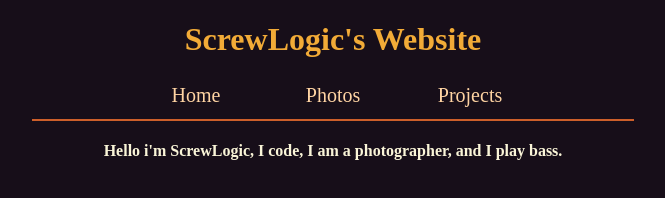
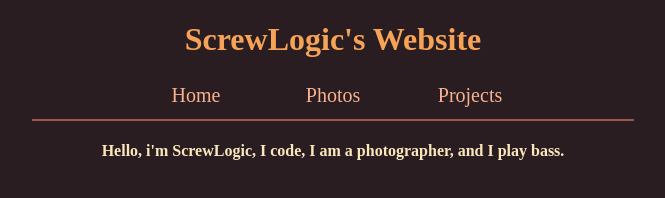
Before and after one commit to screw1logic/Website, a plain HTML site: page index.html in a window 1280 px wide. Shown: the whole page, without its empty margins (307-972 px from the left). Drawn offline with Linux system fonts and the light colour scheme.

Commit message:
Color change again

```diff
--- a/index.html
+++ b/index.html
@@ -18,6 +18,6 @@
     <hr/>
 
     <div>
-        <h4>Hello i'm ScrewLogic, I code, I am a photographer, and I play bass.</h4>
+        <h4>Hello, i'm ScrewLogic, I code, I am a photographer, and I play bass.</h4>
     </div>
 </body>
--- a/stylesheet.css
+++ b/stylesheet.css
@@ -1,17 +1,17 @@
 /* TITTLES */
 h1, h2 {
-    color: #f2ab37;
+    color: #f7a357 ;
 
 }
 
 /* NORMAL TEXT */
 h4 {
-    color: #faf5d8 ;
+    color: #fae8bc;
 }
 
 /* LINK */
 a {
-    color: #ffd4a3 ;
+    color: #f9b18e;
     font-size: 20px;
     text-decoration: none;
     transition: all 0.3s ease 0s;
@@ -27,17 +27,17 @@ a:hover {
 
 
 hr {
-    border: 1px solid #cd5f2a;
+    border: 1px solid #9d5550 ;
     width: 600px;
 }
 
 img {
-    border: 3px solid #d8ae8b;
+    border: 3px solid #dcac70 ;
     border-radius: 5px;
 }
 
 body {
-    background-color: #170e19;
+    background-color: #291d22 ;
     text-align: center;
     padding: 0px;
     width: 900px;
```
